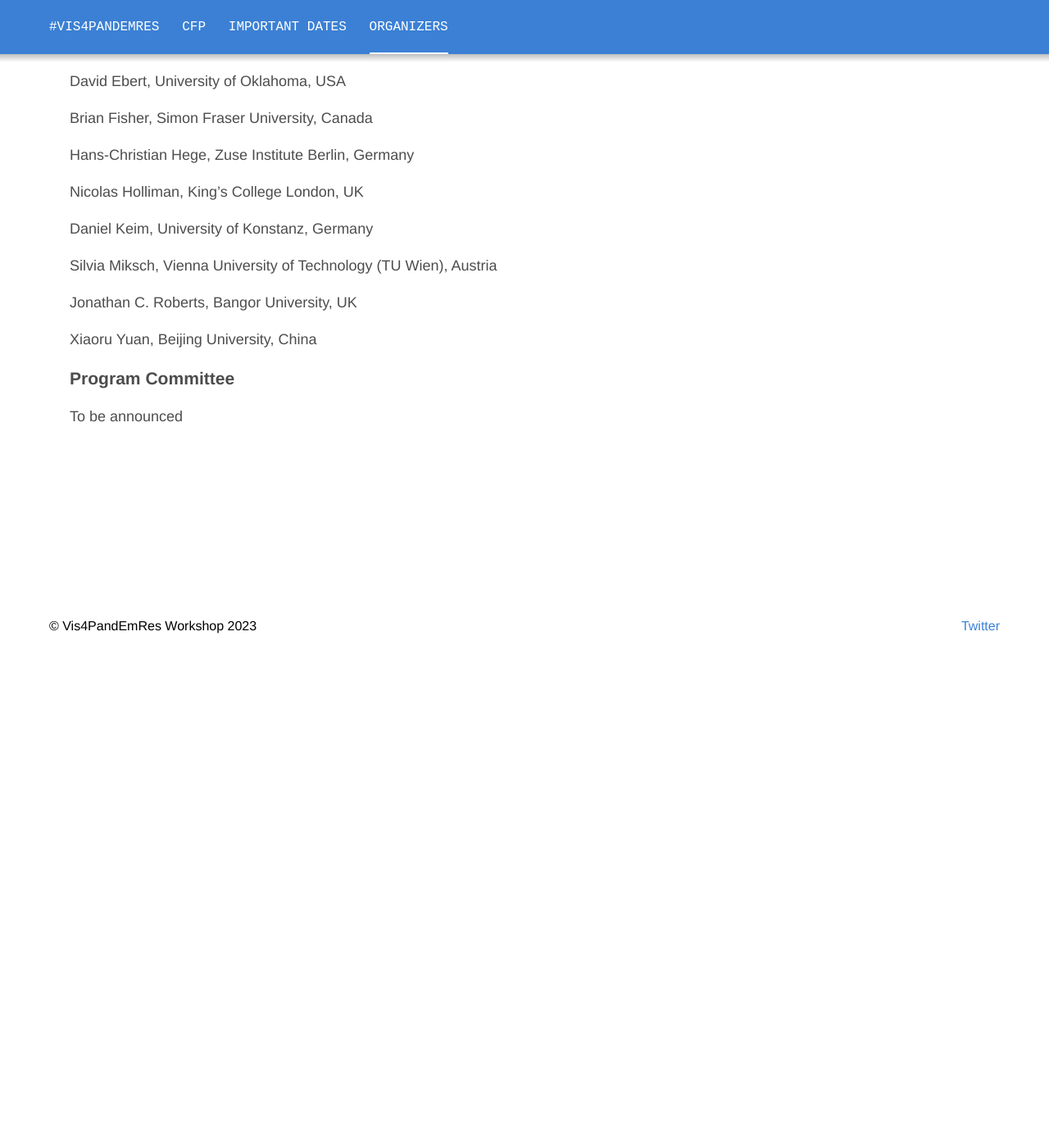
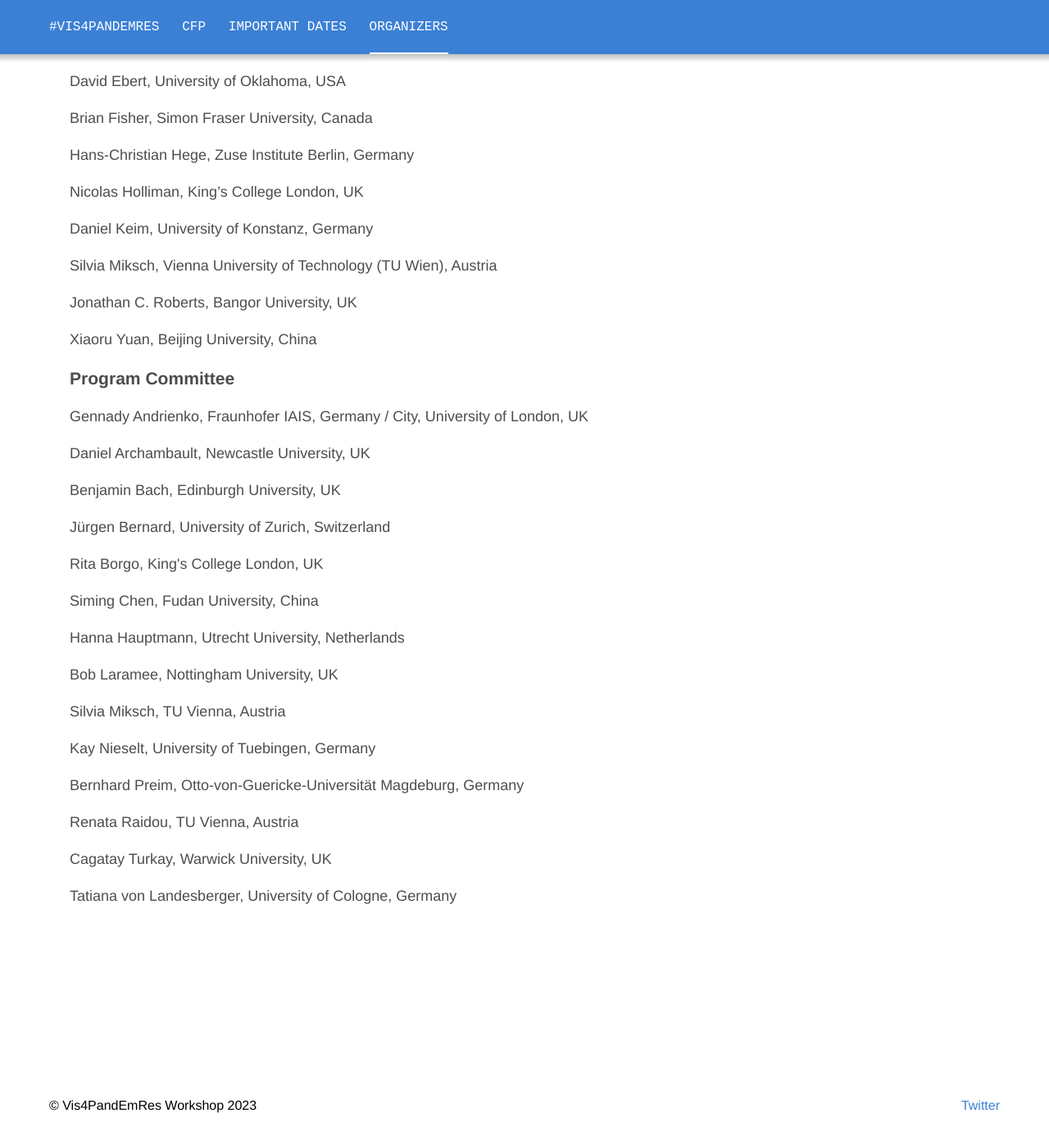
Before and after one commit to Vis4PandEmRes/Vis4PandEmRes.github.io, a Jekyll site: the page built from _pages/organizers.markdown, in a window 1280 px wide and 1400 px high, scrolled down 833 px. Shown: the top 1397 px of the window at 82% size. Built offline with Jekyll 4.4.1, drawn with Linux system fonts in a browser that asks for light colours; before the commit the page ends 1648 px from its top, so only the background shows below that.

Commit message:
Added IPC

```diff
--- a/_pages/organizers.markdown
+++ b/_pages/organizers.markdown
@@ -28,4 +28,18 @@ London, UK</p>
 <p>Xiaoru Yuan, Beijing University, China</p>
 
 <h3>Program Committee</h3>
-<p>To be announced</p>
+<p>Gennady Andrienko, Fraunhofer IAIS, Germany / City, University of
+London, UK</p>
+<p>Daniel Archambault, Newcastle University, UK</p>
+<p>Benjamin Bach, Edinburgh University, UK</p>
+<p>Jürgen Bernard, University of Zurich, Switzerland</p>
+<p>Rita Borgo, King's College London, UK</p>
+<p>Siming Chen, Fudan University, China</p>
+<p>Hanna Hauptmann, Utrecht University, Netherlands</p>
+<p>Bob Laramee, Nottingham University, UK</p>
+<p>Silvia Miksch, TU Vienna, Austria</p>
+<p>Kay Nieselt, University of Tuebingen, Germany</p>
+<p>Bernhard Preim, Otto-von-Guericke-Universität Magdeburg, Germany</p>
+<p>Renata Raidou, TU Vienna, Austria</p>
+<p>Cagatay Turkay, Warwick University, UK</p>
+<p>Tatiana von Landesberger, University of Cologne, Germany</p>
```
